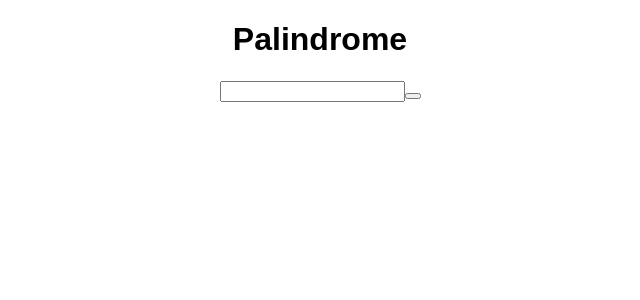
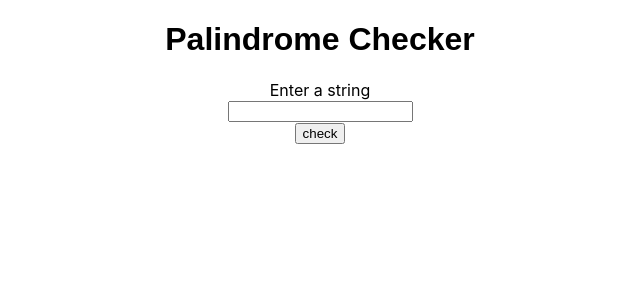
Before and after one commit to mmkepler/palindrome, a React (Create React App) app: page / in a window 1280 px wide. Shown: the top 300 px of the page, without its empty margins (320-960 px from the left). Built offline with nearby package versions, Linux system fonts and the light colour scheme.

Commit message:
feat: Working input and check functions

```diff
--- a/src/App.js
+++ b/src/App.js
@@ -1,13 +1,58 @@
-import { Main, Title, InputDiv, TextInput, Check, Clear, Message } from "./StyledComponents";
+import { Main, Title, InputDiv, TextInput, Check, Clear } from "./StyledComponents";
+import { useState } from 'react';
 
 function App() {
+  const InitialState = {input: ""};
+
+  const [state, setState] = useState(InitialState);
+  const [failure, setFailure] = useState(false);
+  const [success, setSuccess] = useState(false);
+
+  const inputHandler = (e) => {
+    e.preventDefault();
+    console.log(e.target.value);
+    setState({...state, input: e.target.value})
+  };
+
+  const palindromeCheck = (str) => {
+    let reverseString = str.split("").reverse().join("");
+    if(str === reverseString){
+      setSuccess(true);
+    } else {
+      setFailure(true);
+    }
+  }
+
+  const clearInput = () => {
+    setState({...state, input: ""});
+    setFailure(false);
+    setSuccess(false);
+  }
+
+
   return (
     <Main>
-      <Title>Palindrome</Title>
-      <InputDiv>
-      <TextInput/>
-      <Check />
-      </InputDiv>
+      <Title>Palindrome Checker</Title>
+
+      {failure  ? <><h2>It's not a match</h2><br></br><Clear onClick={() => clearInput()}>Try Again</Clear></> : ""}
+      {success ? <><h2>It's a match</h2><br></br><Clear onClick={() => clearInput()}>Try Again</Clear></> : ""}
+      { (failure === true || success === true) ?  "" :
+      (<InputDiv>
+        <label htmlFor="input">
+          Enter a string
+          <br></br>
+          <TextInput
+          type="text"
+          name="input"
+          value={state.input}
+          onChange={(e) => inputHandler(e)}
+          id="input"/>
+        </label>
+        <br></br>
+        <Check name="check"
+        onClick={() => palindromeCheck(state.input)} >check</Check >
+      </InputDiv>)
+      }
     </Main>
   );
 }
--- a/src/StyledComponents.js
+++ b/src/StyledComponents.js
@@ -17,7 +17,6 @@ const Check = styled.button``;
 
 const Clear = styled.button``;
 
-const Message = styled.h2``;
 
 
-export { Main, Title, InputDiv, TextInput, Check, Clear, Message }
+export { Main, Title, InputDiv, TextInput, Check, Clear }
```
